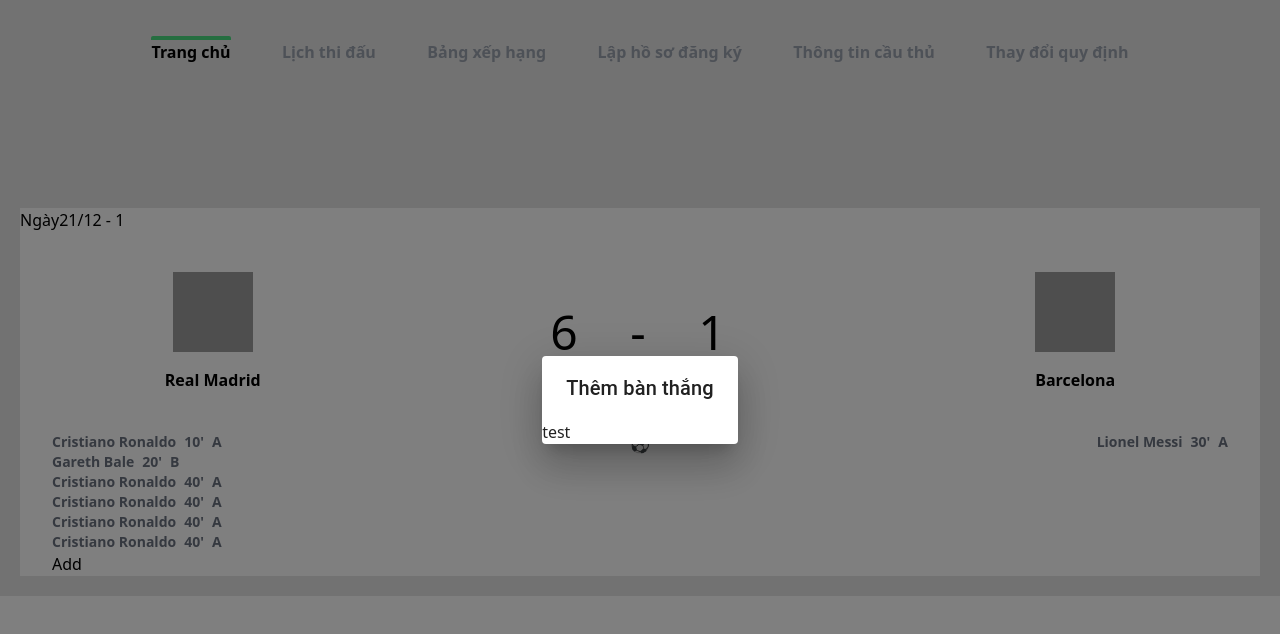
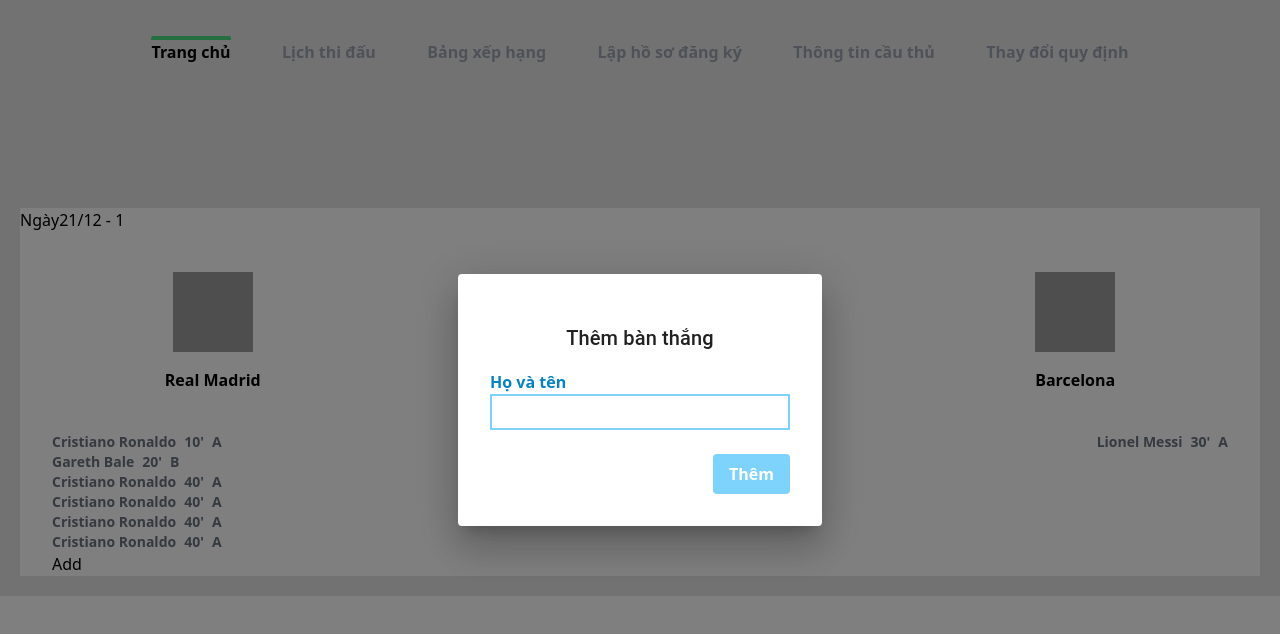
Before and after one commit to let-me-out-HCMUS/introSE, a React (Vite) app in the folder client/admin/: page /matches in a window 1280 px wide. Both pictures are taken after a click on the button "Add". Shown: the top 634 px of the page. Built offline with nearby package versions, Linux system fonts and the light colour scheme; grey boxes are pictures that could not be loaded.

Commit message:
feat: coponent form add goal

```diff
--- a/client/admin/src/features/common/Dialog.jsx
+++ b/client/admin/src/features/common/Dialog.jsx
@@ -1,11 +1,14 @@
-import DialogTitle from '@mui/material/DialogTitle';
-import Dialog from '@mui/material/Dialog';
+import DialogTitle from "@mui/material/DialogTitle";
+import Dialog from "@mui/material/Dialog";
 
 /* eslint-disable react/prop-types */
-export default function CustomDialog({children ,onClose, open, title}){
-    return(
-        <Dialog onClose={onClose} open={open}>
-            <DialogTitle>{title}</DialogTitle>
-            {children}
-        </Dialog>)
+export default function CustomDialog({ children, onClose, open, title }) {
+  return (
+    <Dialog onClose={onClose} open={open}>
+      <div className=" p-8">
+        <DialogTitle className=" text-center">{title}</DialogTitle>
+        {children}
+      </div>
+    </Dialog>
+  );
 }
--- /dev/null
+++ b/client/admin/src/features/match-result/FormAddGoal.jsx
@@ -0,0 +1,37 @@
+
+/* eslint-disable react/prop-types */
+export default function FormAddGoal({ submitAdd }) {
+
+
+  return (
+    <>
+      <form
+        onSubmit={(e) => {
+          e.preventDefault();
+          submitAdd();
+          // console.log(formValues)
+
+        }}
+        className="min-w-[300px]"
+      >
+        <div className="form-group">
+          <label htmlFor="name">Họ và tên</label>
+          <input
+            id="name"
+            type="text"
+            name="name"
+            className=" input-field"
+            // value={formValues.name}
+            // onChange={(e) => handleChange(e)}
+          />
+        </div>
+
+        <div className="inline-flex w-full flex-row justify-end pt-4">
+          <button className="btn ml-2" type="submit">
+            Thêm
+          </button>
+        </div>
+      </form>
+    </>
+  );
+}
--- a/client/admin/src/index.css
+++ b/client/admin/src/index.css
@@ -2,30 +2,53 @@
 @tailwind components;
 @tailwind utilities;
 
+/* Rule Form */
 .group-rule h1 {
-    @apply text-2xl font-bold;
+  @apply text-2xl font-bold;
 }
 
 .rule-content {
-    @apply m-4;
+  @apply m-4;
 }
 
 .rule-half {
-    @apply w-1/2;
+  @apply w-1/2;
 }
 
 .field {
-    @apply w-full;
+  @apply w-full;
 }
 
 .field input {
-    @apply border-solid border-2 border-gray-300 rounded-md px-2 w-16 ml-3;
+  @apply ml-3 w-16 rounded-md border-2 border-solid border-gray-300 px-2;
 }
 
 .field select {
-    @apply border-solid border-2 border-gray-300 rounded-md px-2 w-40 ml-3;
+  @apply ml-3 w-40 rounded-md border-2 border-solid border-gray-300 px-2;
 }
 
 .error-field {
-    @apply text-red-500 italic text-sm;
+  @apply text-sm italic text-red-500;
 }
+
+/* Match form */
+
+.btn {
+  @apply rounded bg-sky-300 px-4 py-2 font-bold text-white hover:bg-sky-500;
+}
+
+.btn-delete {
+  @apply rounded bg-red-300 px-4 py-2 font-bold text-white hover:bg-red-500;
+}
+
+.form-group {
+  @apply mb-2;
+}
+
+.form-group label {
+  @apply block font-bold text-sky-600;
+}
+
+.input-field {
+  @apply w-full border-2 border-sky-300 px-2 py-1;
+}
--- a/client/admin/src/pages/MatchResult.jsx
+++ b/client/admin/src/pages/MatchResult.jsx
@@ -1,6 +1,8 @@
 import { useState, useEffect } from "react";
 import { trandau } from "../mocks/match-result";
 import CustomDialog from "../features/common/Dialog";
+import FormAddGoal from "../features/match-result/FormAddGoal";
+
 /* eslint-disable react/prop-types */
 /* eslint-disable react/no-unescaped-entities */
 export default function MatchResult({ id }) {
@@ -107,7 +109,7 @@
               Add
             </button>
             <CustomDialog title={'Thêm bàn thắng'} open={openingDialog} onClose={handleClose}>
-              <h1>test</h1>
+              <FormAddGoal submitAdd={handleClose}/>
             </CustomDialog>
 
           </ul>
```
